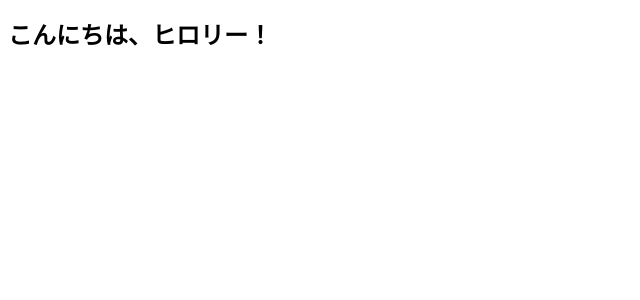
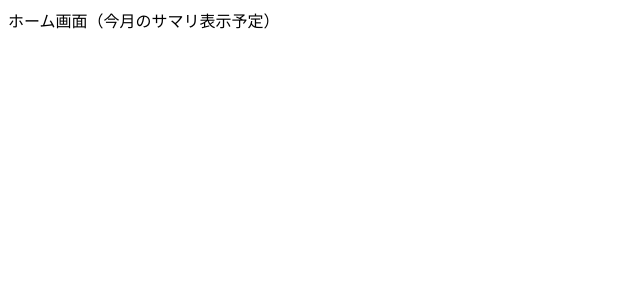
Before and after one commit to hirobow522/kakeibo50, a React (Vite) app: page / in a window 1280 px wide. Shown: the top 300 px of the page, without its empty margins (0-640 px from the left). Built offline with nearby package versions, Linux system fonts and the light colour scheme.

Commit message:
Update Home.jsx

```diff
--- a/src/pages/Home.jsx
+++ b/src/pages/Home.jsx
@@ -1,3 +1,3 @@
 export default function Home() {
-  return <h1 style={{ fontSize: '24px' }}>こんにちは、ヒロリー！</h1>;
+  return <div className="p-4 text-xl">ホーム画面（今月のサマリ表示予定）</div>;
 }
```
